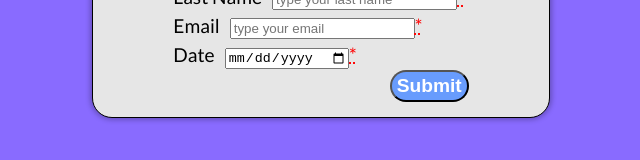
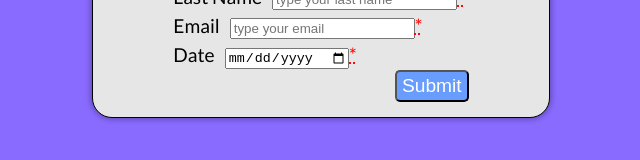
Before and after one commit to haskin/event-signup, a React (Create React App) app in the folder client/: page / in a window 1280 px wide. Shown: the part 211-371 px from the top of the page, without its empty margins (319-959 px from the left). Built offline with nearby package versions, Linux system fonts and the light colour scheme.

Commit message:
Changed some css.

```diff
--- a/client/public/index.css
+++ b/client/public/index.css
@@ -44,13 +44,16 @@ a {
     color:  hsl(219, 97%, 70%);
 }
 
+.nav-links > a:first-child{
+    margin-right:5px;
+}
 
 button {
-    border-radius:30px;
+    border-radius:5px;
     color:white;
     background-color: hsl(219, 97%, 70%);
     font-size:1em;
-    font-weight:bold;
+    /* font-weight:bold; */
     padding:3px;
     padding-left:5px;
     padding-right:5px;
```
